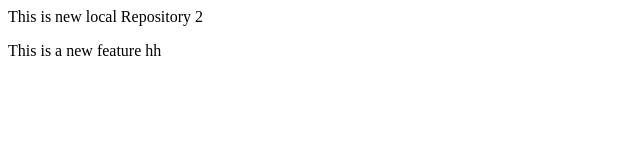
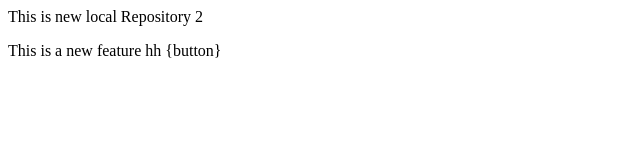
Before and after one commit to Shreyasoni1983/localRepo2, a plain HTML site: page index.html in a window 1280 px wide. Shown: the full height of the page, 0-640 px from the left. Drawn offline with Linux system fonts and the light colour scheme.

Commit message:
Add button

```diff
--- a/index.html
+++ b/index.html
@@ -1,2 +1,2 @@
 <p>This is new local Repository 2</p>
-<p>This is a new feature hh</p>
+<p>This is a new feature hh {button}</p>
```
